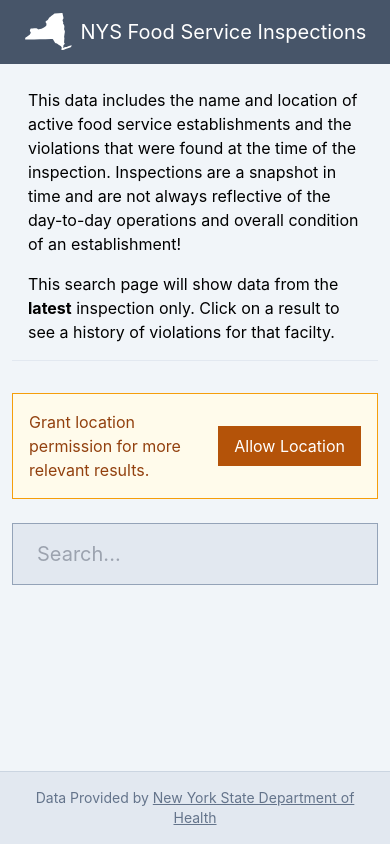
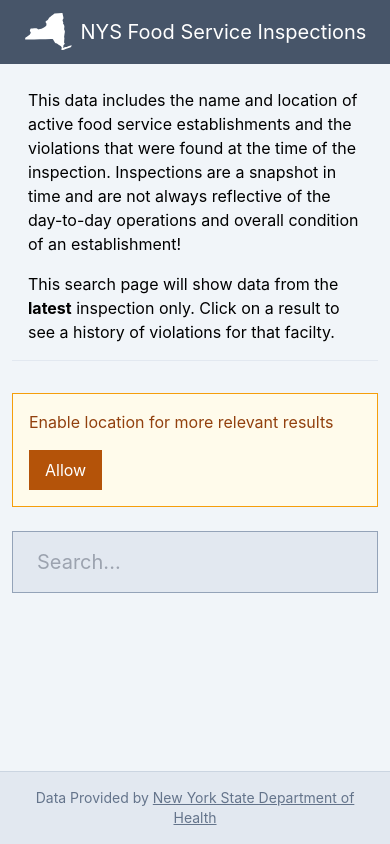
Before and after one commit to mikemathewson/food-service-inspections, a Next.js app: page / in a window 390 px wide. Built offline with nearby package versions, Linux system fonts and the light colour scheme.

Commit message:
Better mobile layout for location notice

```diff
--- a/components/LocationPermission.tsx
+++ b/components/LocationPermission.tsx
@@ -40,17 +40,19 @@
   }
 
   return (
-    <div className="flex items-center bg-amber-50 border border-amber-500 text-amber-800 p-4 mb-6">
-      <span className="flex-1 mr-4">
-        Grant location permission for more relevant results.
+    <div className="sm:flex items-center bg-amber-50 border border-amber-500 text-amber-800 p-4 mb-6">
+      <span className="flex-1 sm:mr-4">
+        Enable location for more relevant results
       </span>
+      <div className="mt-4 sm:mt-0">
         <button
           type="button"
           className="bg-amber-700 text-white py-2 px-4 ml-auto"
           onClick={handleGrantPermission}
         >
-        Allow Location
+          Allow
         </button>
+      </div>
     </div>
   );
 }
```
Lines whose indentation alone changed are shown as unchanged.
